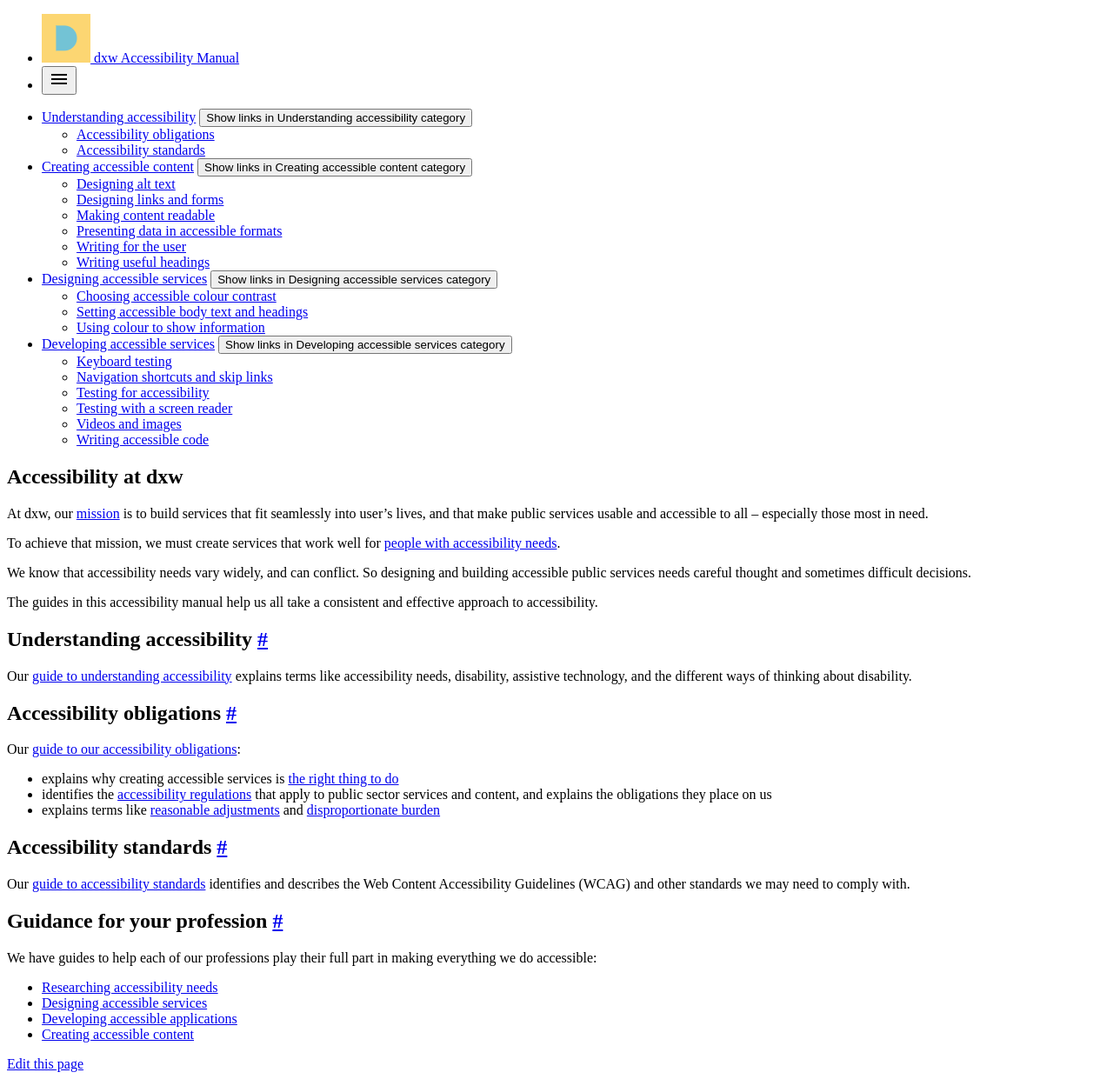
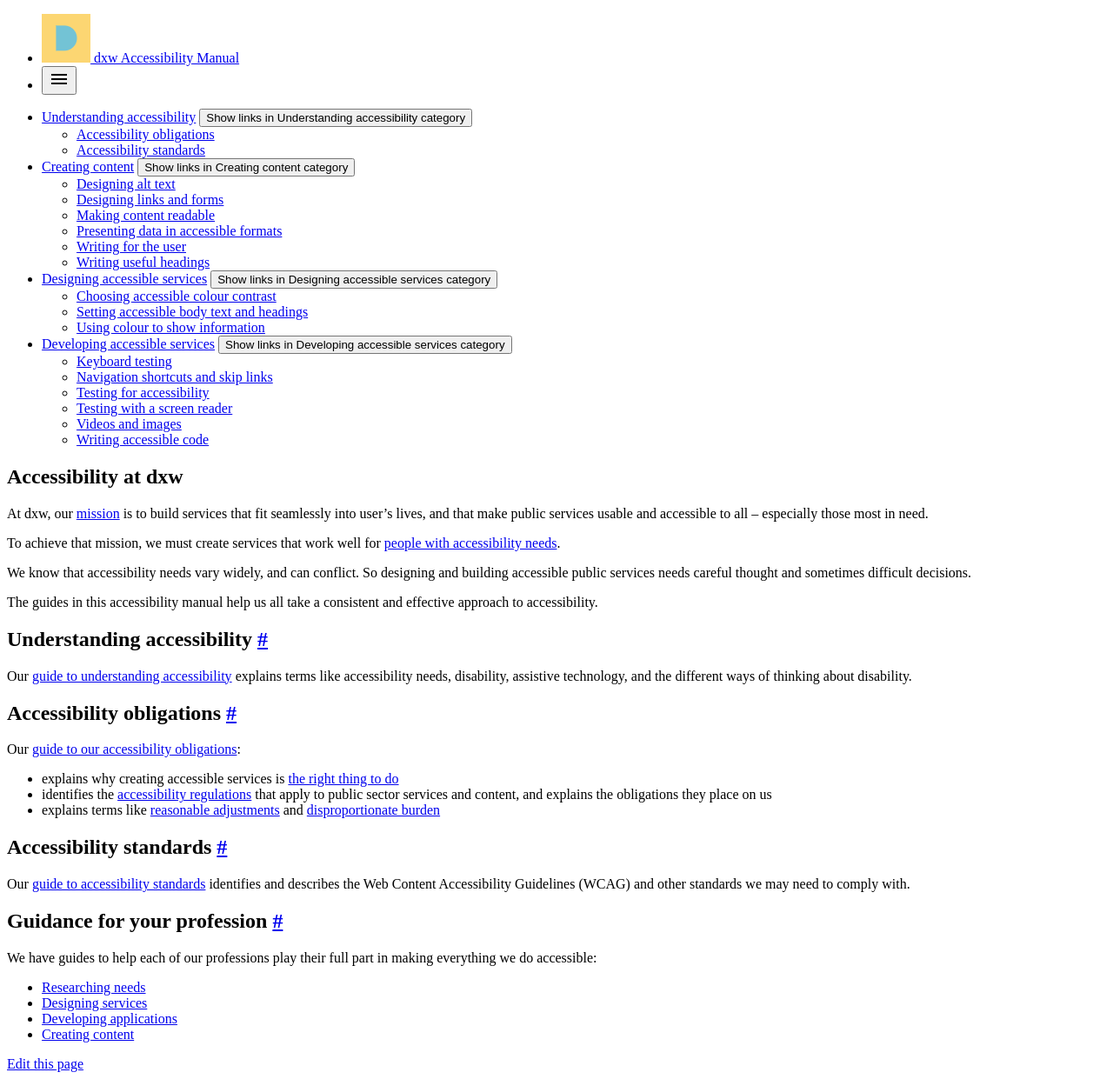
Before and after one commit to dxw/accessibility-manual, a Jekyll site: the page built from src/index.md, in a window 1280 px wide. Shown: the whole page at 87% size. Built offline with Jekyll 4.4.1, drawn with Linux system fonts in a browser that asks for light colours.

Commit message:
Make subheadings short Takes out the word accessible from subheadings in content referring to navigation sections.

```diff
--- a/src/content/index.md
+++ b/src/content/index.md
@@ -1,5 +1,5 @@
 ---
-title: Creating accessible content
+title: Creating content
 navigation_order: 1
 tags:
   - Content
--- a/src/index.md
+++ b/src/index.md
@@ -33,7 +33,7 @@ Our [guide to accessibility standards](/introduction/standards) identifies and d
 
 We have guides to help each of our professions play their full part in making everything we do accessible:
 
-* [Researching accessibility needs](/research/)
-* [Designing accessible services](/interaction-design/)
-* [Developing accessible applications](/development/)
-* [Creating accessible content](/content/)
+* [Researching needs](/research/)
+* [Designing services](/interaction-design/)
+* [Developing applications](/development/)
+* [Creating content](/content/)
```
